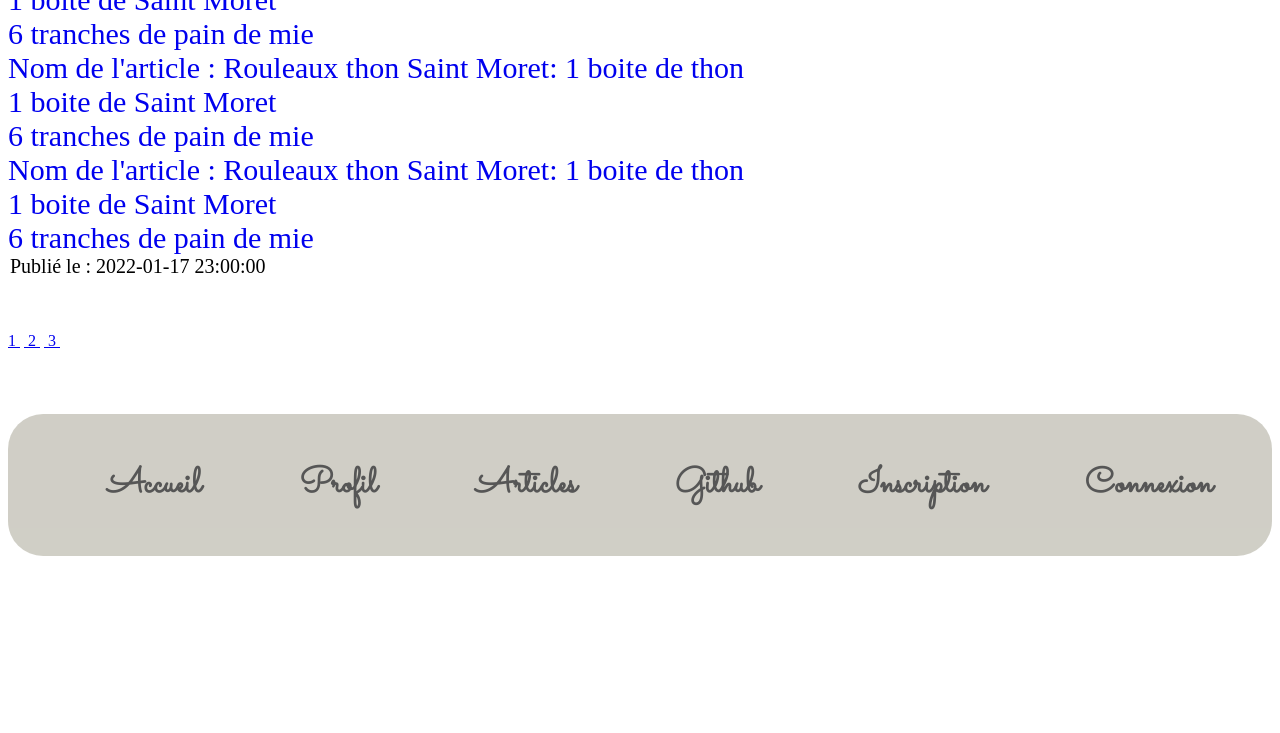
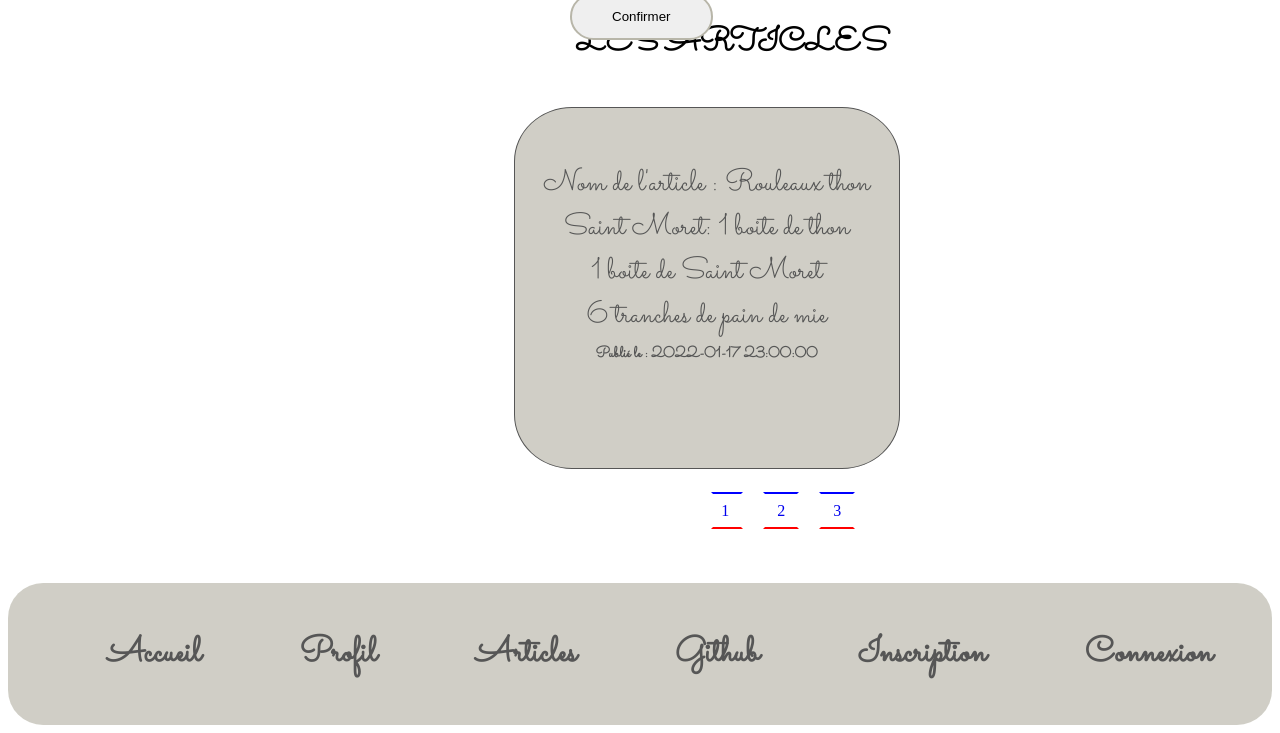
Before and after one commit to aurelien-adjimi/blog, a PHP site: page /php/articles.php?start=0&categorie=1 in a window 1280 px wide; the page is wider, and only the part inside the window is pictured. Shown: the part 489-1222 px from the top of that part. Before the commit the page ends 1045 px from the top of that part, so only its background shows below. Run offline with PHP 8.4, Linux system fonts and the light colour scheme; data comes from the database, SQL or seed files in the repository.

Commit message:
after bug

```diff
--- a/asset/css/articles.css
+++ b/asset/css/articles.css
@@ -1,24 +1,3 @@
-<<<<<<< HEAD
-/*class boite*/
-.boite{
-    position: relative;
-    left: 40%;
-}
-.titre{
-    color: blue;
-    text-decoration: none;
-    font-size: 30px;
-}
-.titre a{
-    text-decoration: none;
-}
-.titre a:hover{
-    text-decoration: underline;
-}
-.date{
-    font-size: 20px;
-    color: black;
-=======
 @import url('https://fonts.googleapis.com/css2?family=Sacramento&display=swap');
 
 
@@ -81,7 +60,6 @@
     font-weight: bolder;
     font-size: 15px;
     margin-top: 5px;
->>>>>>> Aurélien
 }
 /*fin class boite*/
 
@@ -95,11 +73,7 @@
     margin: 0.5em;
     padding: 0.5em;
     position: relative;
-<<<<<<< HEAD
-    left: 40%;
-=======
     left: 55%;
->>>>>>> Aurélien
 }
 .pagination:hover{
     text-decoration: underline;
@@ -110,49 +84,26 @@
 .boutton{
     cursor: pointer;
     border: 0;
-<<<<<<< HEAD
-    border: 2px solid #2ecc71;
-=======
     border: 2px solid rgb(184, 182, 169);
->>>>>>> Aurélien
     padding: 14px 40px;
     outline: none;
     border-radius: 24px;
 }
 .boutton:hover{
     transform: scale(1.05);
-<<<<<<< HEAD
-    background-color: #2ecc71;
-=======
     background-color: rgb(184, 182, 169);
->>>>>>> Aurélien
     color: white;
 }
 /*fin bouton*/
 
 /*form*/
-<<<<<<< HEAD
-.titrecategorie{
-    font-size: 25px;
-    position: relative;
-    top: 1%;
-}
 .form{
     position: relative;
-    left: 65%;
-=======
-.form{
-    position: relative;
->>>>>>> Aurélien
 }
 select{
     cursor: pointer;
     border: 0;
-<<<<<<< HEAD
-    border: 2px solid #3498db;
-=======
     border: 2px solid rgb(184, 182, 169);
->>>>>>> Aurélien
     padding: 14px 10px;
     width: 200px;
     outline: none;
@@ -160,29 +111,11 @@
 }
 select:focus{
     width: 280px;
-<<<<<<< HEAD
-    border-color: #2ecc71;
-=======
     border-color: rgb(184, 182, 169);
->>>>>>> Aurélien
 }
 .valid{
     cursor: pointer;
     border: 0;
-<<<<<<< HEAD
-    border: 2px solid #2ecc71;
-    padding: 14px 40px;
-    outline: none;
-    border-radius: 24px;
-    margin-left: 25px;
-}
-.valid:hover{
-    transform: scale(1.05);
-    background-color: #2ecc71;
-    color: white;
-}
-/*fin form*/
-=======
     border: 2px solid rgb(184, 182, 169);
     padding: 14px 40px;
     outline: none;
@@ -208,4 +141,3 @@
     margin-left: 45%;
     font-family: 'Sacramento', cursive;
 }
->>>>>>> Aurélien
--- a/php/articles.php
+++ b/php/articles.php
@@ -93,33 +93,21 @@
                 if(empty($res)){
                     echo "<p>Il n'y a rien pour le moment !</p>";
                 }
-
-                if(Isset($_GET['categorie'])){
-                    //affiche les articles et les dates
-                    for($i=0; isset($res[$i]); $i++){
-                        echo"<div class='titre'><a href=php/article.php?start=".$res[$i]['article'].">Nom de l'article : ".$res[$i]['article']."</a>";
-
                 //if(Isset($_GET['categorie'])){
                     //affiche les articles et les dates
                     for($i=0; isset($res[$i]); $i++){
-
-                        echo"<div class='titre'><a href=php/article.php?start=".$res[$i]['id'].">Nom de l'article : ".$res[$i]['article']."</a>";
-
-
                         echo"<div class='titre'><a href=./article.php?start=".$res[$i]['id'].">Nom de l'article : ".$res[$i]['article']."</a>";
-
                         echo"<option class='date' value=".$res[$i]['date'].">Publié le : ".$res[$i]['date']."</option>";
                         echo "<br>";
                         echo"</div>";
                     }
-                }
+                //  }
                     /*foreach($res as $key => $value){
                         echo "<hr>";
                         foreach($value as $value2){
                             echo "article: ".$value2." creer le :";
                         }
                     }*/
-                }
                 ?>
             </div>
         </div>
@@ -130,8 +118,7 @@
         /*permet d'afficher le nombre de pages*/
         for($i=1; $i<=$pages; $i++){
             echo "<a class='pagination' href='articles.php?categorie=$categorie&start=$i'> $i </a>&nbsp";
-        }
-        ?>
+        } ?>
 
 <footer>
     <?php
--- a/php/connexion.php
+++ b/php/connexion.php
@@ -4,10 +4,8 @@
 if(isset($_POST['formconnexion'])) {
    $loginconnect =$_POST['loginconnect'];
    $mdpconnect = $_POST['mdpconnect'];
-   echo"SELECT * FROM utilisateurs WHERE login = $loginconnect";
    $res = mysqli_query($bdd,"SELECT * FROM utilisateurs WHERE `login` = '$loginconnect'");
    $array= mysqli_fetch_all($res, MYSQLI_ASSOC);
-   var_dump($array);
 
 
 if ($mdpconnect == $array[0]['password'] && $loginconnect == $array[0]['login']) {
--- a/php/header.php
+++ b/php/header.php
@@ -52,7 +52,7 @@
 
         if (isset($_SESSION['login'])) {
         echo "<li><a href='../index.php'>Accueil</a></li>";
-        echo "<li><a href='php/profil.php'>Mon profil</a></li>";
+        echo "<li><a href='profil.php'>Mon profil</a></li>";
         echo "<li class='menu1'><a href='#'>Catégories</a>";
         echo "<ul class='menuhide'>";
         echo    "<li><a href='articles.php?start=0&categorie=1'>Apéritifs</a></li>";
@@ -70,11 +70,11 @@
 // Si modérateur //
 
         if($_SESSION['droits'] == 42 || $_SESSION['droits']==1337) {
-        echo "<li><a href='php/creer-article.php'>Créer article</a></li>";
+        echo "<li><a href='creer-article.php'>Créer article</a></li>";
         }
 // Si admin //
         if($_SESSION['droits'] == 1337) {
-            echo "<li><a href='php/admin.php'>Admin</a></li>";
+            echo "<li><a href='admin.php'>Admin</a></li>";
             }
         }
         ?>
```
Also changed, not shown: asset/css/creer-article.css (+0 -48 lines), php/creer-article.php (+0 -7 lines).
